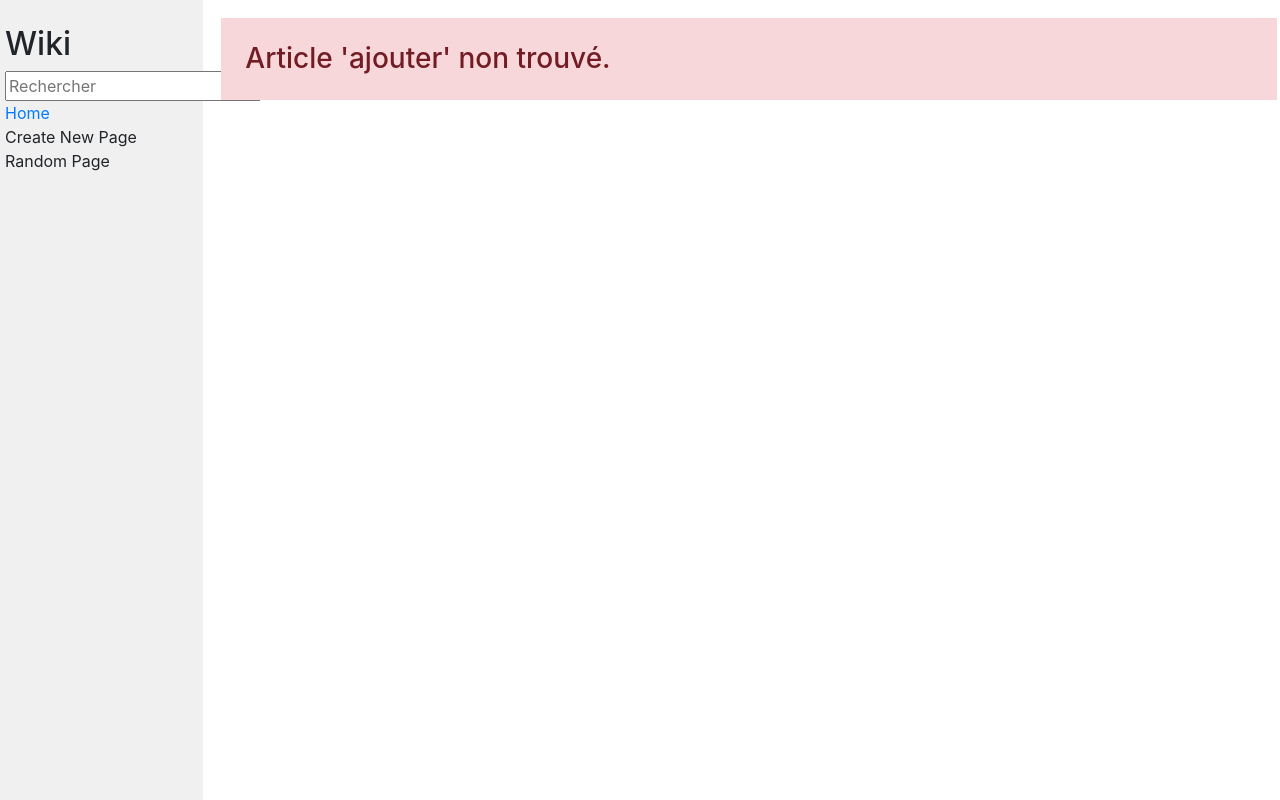
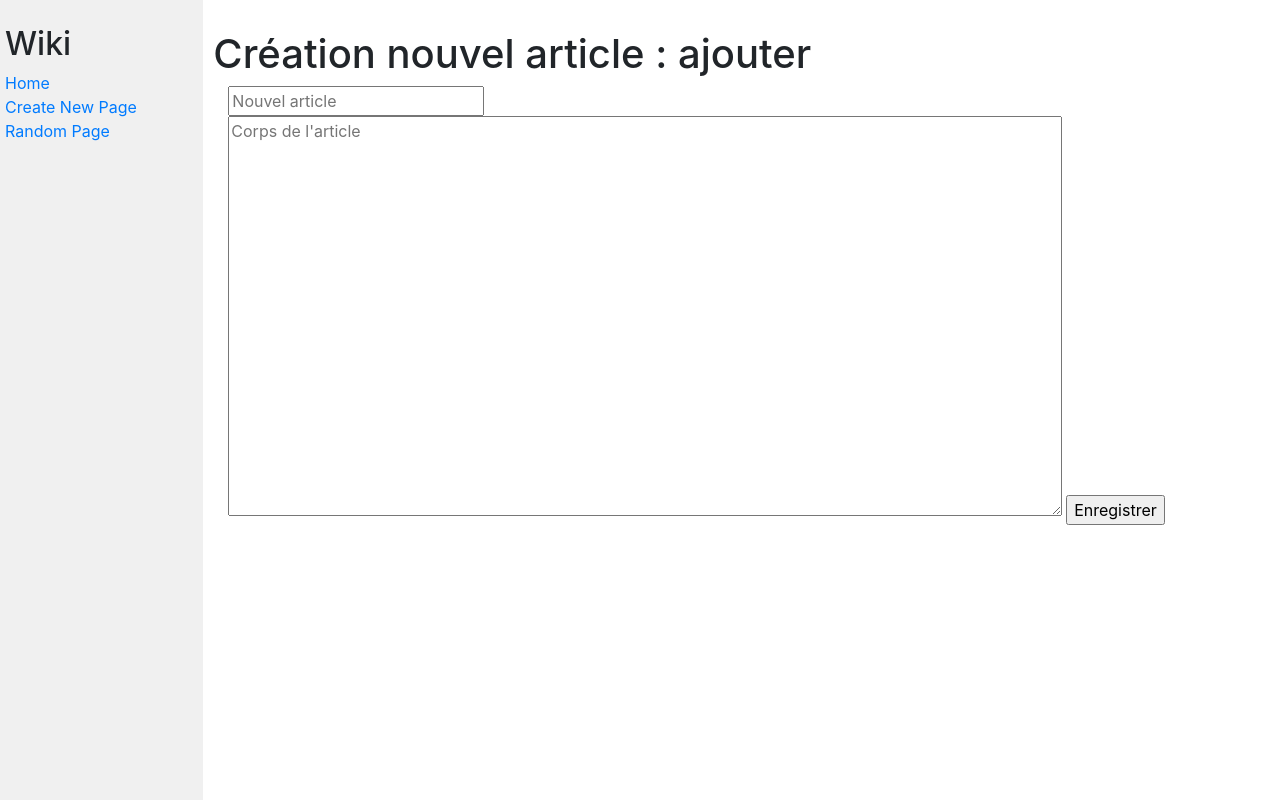
Before and after one commit to DarkCastor111/cs50_wiki, a Django app: page /ajouter in a window 1280 px wide. Run offline with Django 3.2, Linux system fonts and the light colour scheme; some libraries are stand-ins or nearby versions.

Commit message:
Modifier article

```diff
--- a/encyclopedia/static/encyclopedia/styles.css
+++ b/encyclopedia/static/encyclopedia/styles.css
@@ -13,7 +13,7 @@ h1 {
 }
 
 textarea {
-    height: 90vh;
+    height: 50vh;
     width: 80%;
 }
 
--- a/encyclopedia/templates/encyclopedia/article.html
+++ b/encyclopedia/templates/encyclopedia/article.html
@@ -8,4 +8,7 @@
     <div>
         {{ contenu_article|safe }}
     </div>
+    <div>
+        <a href="/modifier/{{ nom_article }}">Modifier</a>
+    </div>
 {% endblock %}
--- a/encyclopedia/templates/encyclopedia/index.html
+++ b/encyclopedia/templates/encyclopedia/index.html
@@ -8,7 +8,7 @@
     <h1>{{ titre }}</h1>
     <ul>
         {% for entry in entries %}
-            <li><a href="/{{ entry }}">{{ entry }}</a></li>
+            <li><a href="article/{{ entry }}">{{ entry }}</a></li>
         {% endfor %}
     </ul>
 
--- a/encyclopedia/templates/encyclopedia/layout.html
+++ b/encyclopedia/templates/encyclopedia/layout.html
@@ -21,10 +21,10 @@
                     <a href="{% url 'ns_encyclo:index' %}">Home</a>
                 </div>
                 <div>
-                    Create New Page
+                    <a href="{% url 'ns_encyclo:page_ajout' %}">Create New Page</a>
                 </div>
                 <div>
-                    Random Page
+                    <a href="{% url 'ns_encyclo:page_hasard' %}">Random Page</a>
                 </div>
                 {% block nav %}
                 {% endblock %}
--- a/encyclopedia/templates/encyclopedia/maj_article.html
+++ b/encyclopedia/templates/encyclopedia/maj_article.html
@@ -5,7 +5,12 @@
 {% endblock %}
 
 {% block body %}
-    <div>
-        {{ contenu_article|safe }}
+    <h1>{{ titre }} : {{ titre_article }} </h1>
+    <div class="container">
+        <form action="./{{ titre_article }}" method="post">
+            {% csrf_token %}
+            {{ form_maj }}
+            <input type="submit" value="Enregistrer">
+        </form>
     </div>
 {% endblock %}
--- a/encyclopedia/urls.py
+++ b/encyclopedia/urls.py
@@ -5,5 +5,8 @@ from . import views
 app_name = "ns_encyclo"
 urlpatterns = [
     path("", views.index, name="index"),
-    path("<str:article>", views.vue_article, name="page_article"),
+    path("ajouter", views.vue_ajout_article, name="page_ajout"),
+    path("modifier/<str:article>", views.vue_modif_article, name="page_modif"),
+    path("article/<str:article>", views.vue_article, name="page_article"),
+    path("hasard", views.vue_article_hasard, name="page_hasard")
 ]
--- a/encyclopedia/util.py
+++ b/encyclopedia/util.py
@@ -32,7 +32,7 @@ def get_entry(title):
     """
     try:
         f = default_storage.open(f"entries/{title}.md")
-        # return f.read().decode("utf-8")
-        return f.read()
+        return f.read().decode("utf-8").replace("\r\n", "\n")
+        # return f.read()
     except FileNotFoundError:
         return None
--- a/encyclopedia/views.py
+++ b/encyclopedia/views.py
@@ -1,4 +1,5 @@
 import markdown2 # type: ignore
+from random import *
 
 from django import forms
 from django.shortcuts import render
@@ -10,9 +11,13 @@ from . import util
 class FormRecherche(forms.Form):
     a_chercher = forms.CharField(label="", widget=forms.TextInput(attrs={'placeholder': 'Rechercher'}))
 
+class FormAjout(forms.Form):
+    titre_article = forms.CharField(label="", widget=forms.TextInput(attrs={'placeholder': "Nouvel article"}))
+    corps_article = forms.CharField(label="", widget=forms.Textarea(attrs={'placeholder': "Corps de l'article"}))
+
 class FormMiseAJour(forms.Form):
-    titre_article = forms.CharField(label="", widget=forms.TextInput(attrs={'placeholder': "Titre de l'article"}))
-    corps_article = forms.CharField(label="", widget=forms.TextInput(attrs={'placeholder': "Corps de l'article"}))
+    titre_article = forms.CharField(label="", widget=forms.HiddenInput())
+    corps_article = forms.CharField(label="", widget=forms.Textarea())
 
 def index(request):
     if request.method == "POST":
@@ -27,11 +32,12 @@ def index(request):
                 elif article_a_trouver.upper() in article.upper():
                     liste_articles.append(article)
             if len(liste_articles) == 1:
-                return render(request, "encyclopedia/article.html", {
-                    "nom_article": liste_articles[0].capitalize(),
-                    "contenu_article": markdown2.markdown(util.get_entry(liste_articles[0])),
-                    "form_recherche": FormRecherche()
-                })
+                return HttpResponseRedirect(f"article/{liste_articles[0]}")
+                #return render(request, "encyclopedia/article.html", {
+                #    "nom_article": liste_articles[0].capitalize(),
+                #    "contenu_article": markdown2.markdown(util.get_entry(liste_articles[0])),
+                #    "form_recherche": FormRecherche()
+                #})
             elif len(liste_articles) > 1:
                 return render(request, "encyclopedia/index.html", {
                     "titre": f"Pages correspondant a '{article_a_trouver}'",
@@ -40,9 +46,9 @@ def index(request):
                 })
             else:
                 return render(request, "encyclopedia/erreur.html", {
-                "msg_warning": f"Pas d'article contenant '{article_a_trouver}'.",
-                "form_recherche": FormRecherche()
-            })
+                    "msg_warning": f"Pas d'article contenant '{article_a_trouver}'.",
+                    "form_recherche": FormRecherche()
+                })
     return render(request, "encyclopedia/index.html", {
         "titre": "Liste des pages du wiki",
         "entries": util.list_entries(),
@@ -52,10 +58,15 @@ def index(request):
 def vue_article(request, article):
     contenu_article = util.get_entry(article)
     if contenu_article:
+        form_transmis = FormMiseAJour(initial={
+            "titre_article": article,
+            "corps_article": contenu_article
+        })
         return render(request, "encyclopedia/article.html", {
             "nom_article": article.capitalize(),
             "contenu_article": markdown2.markdown(contenu_article),
-            "form_recherche": FormRecherche()
+            "form_recherche": FormRecherche(),
+            "form_maj": form_transmis
         })
     else:
         return render(request, "encyclopedia/erreur.html", {
@@ -63,10 +74,54 @@ def vue_article(request, article):
             "form_recherche": FormRecherche()
         })
 
-def vue_modif_article(request):
-    #if request.method == "POST":
+
+def vue_ajout_article(request):
+    if request.method == "POST":
+        form_recu = FormAjout(request.POST)
+        if form_recu.is_valid():
+            titre = form_recu.cleaned_data["titre_article"]
+            corps = form_recu.cleaned_data["corps_article"]
+            articles_existants = [s.upper() for s in util.list_entries()]
+            if titre.upper() in articles_existants:
+                return render(request, "encyclopedia/erreur.html", {
+                    "msg_erreur": f"Article '{titre}' déjà existant.",
+                    "form_recherche": FormRecherche()
+                })
+            else:
+                with open(f"entries/{titre}.md", "w", encoding="utf-8") as fichier:
+                    fichier.write(corps.strip())
+                return HttpResponseRedirect(f"article/{titre}")
 
     return render(request, "encyclopedia/maj_article.html", {
         "titre": "Création nouvel article",
-        "form_maj": FormMiseAJour()
+        "titre_article": "ajouter",
+        "form_maj": FormAjout()
     })
+
+def vue_modif_article(request, article):
+    if request.method == "POST":
+        form_recu = FormAjout(request.POST)
+        if form_recu.is_valid():
+            titre = form_recu.cleaned_data["titre_article"]
+            corps = form_recu.cleaned_data["corps_article"]
+            with open(f"entries/{titre}.md", "w", encoding="utf-8") as fichier:
+                fichier.write(corps.strip())
+            return HttpResponseRedirect(f"/article/{titre}")
+    # Recherche du contenu de l'article
+    contenu_article = util.get_entry(article)
+    # Valeurs initiales du formulaire de mise à jour
+    form_maj = FormMiseAJour(initial={
+        "titre_article": article,
+        "corps_article": contenu_article
+    })
+
+    return render(request, "encyclopedia/maj_article.html", {
+        "titre": "Mise à jour d'un article",
+        "titre_article": article,
+        "form_maj": form_maj
+    })
+
+def vue_article_hasard(request):
+    liste_des_articles = util.list_entries()
+    n = randint(0, len(liste_des_articles)-1)
+    return HttpResponseRedirect(f"/article/{liste_des_articles[n]}")
```
Also changed, not shown: entries/Django.md (+6 -0 lines), entries/Git.md (+4 -0 lines), entries/Python.md (+22 -0 lines), entries/test.md (added, +3 -0 lines), 1 other file.
